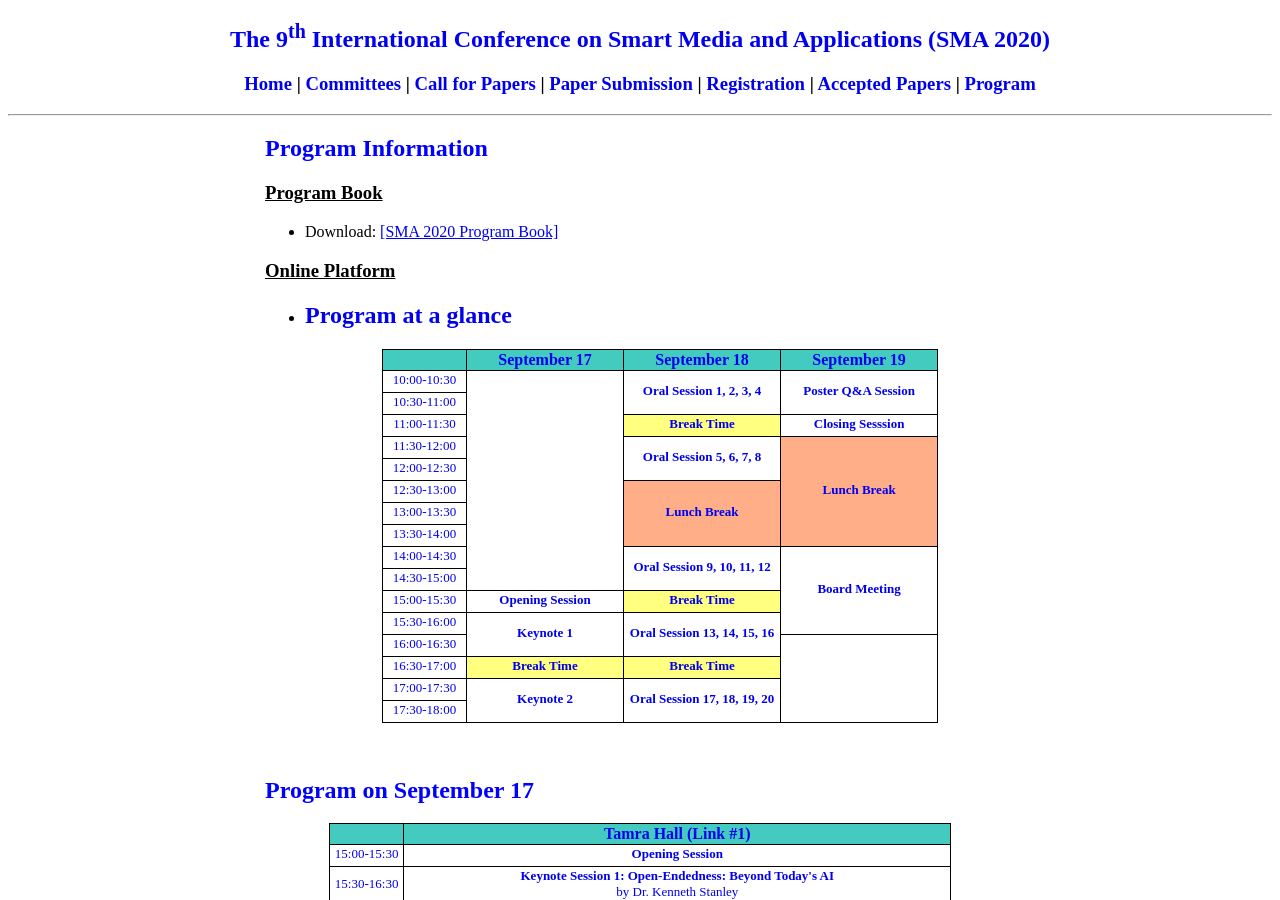
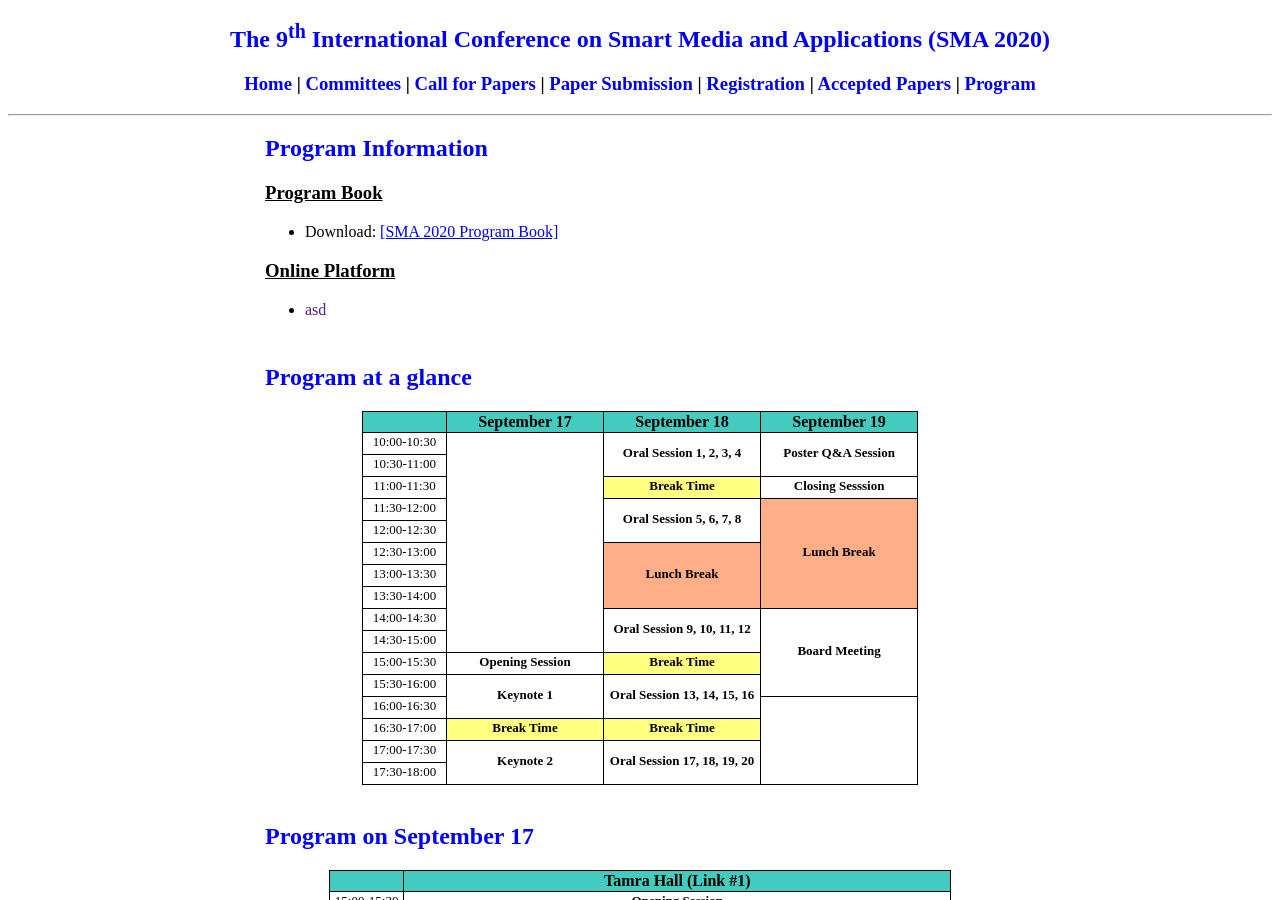
Before and after one commit to icea-conf/sma-2020.github.io, a Jekyll site: the page built from program/index.html, in a window 1280 px wide and 900 px high. Built offline with Jekyll 4.4.1, drawn with Linux system fonts in a browser that asks for light colours.

Commit message:
Update index.html

```diff
--- a/program/index.html
+++ b/program/index.html
@@ -12,7 +12,7 @@ title: SMA 2020
                </ul>
                <h3><u>Online Platform</u></h3>
                <ul>
-                    <li><p><a style="text-decoration:none" target="_blank" href="</b></a></p></li>
+                    <li><p><a style="text-decoration:none" target="_blank" href="">asd</a></p></li>
                </ul>
           </div>
           <div style="padding-top: 10px">
```
